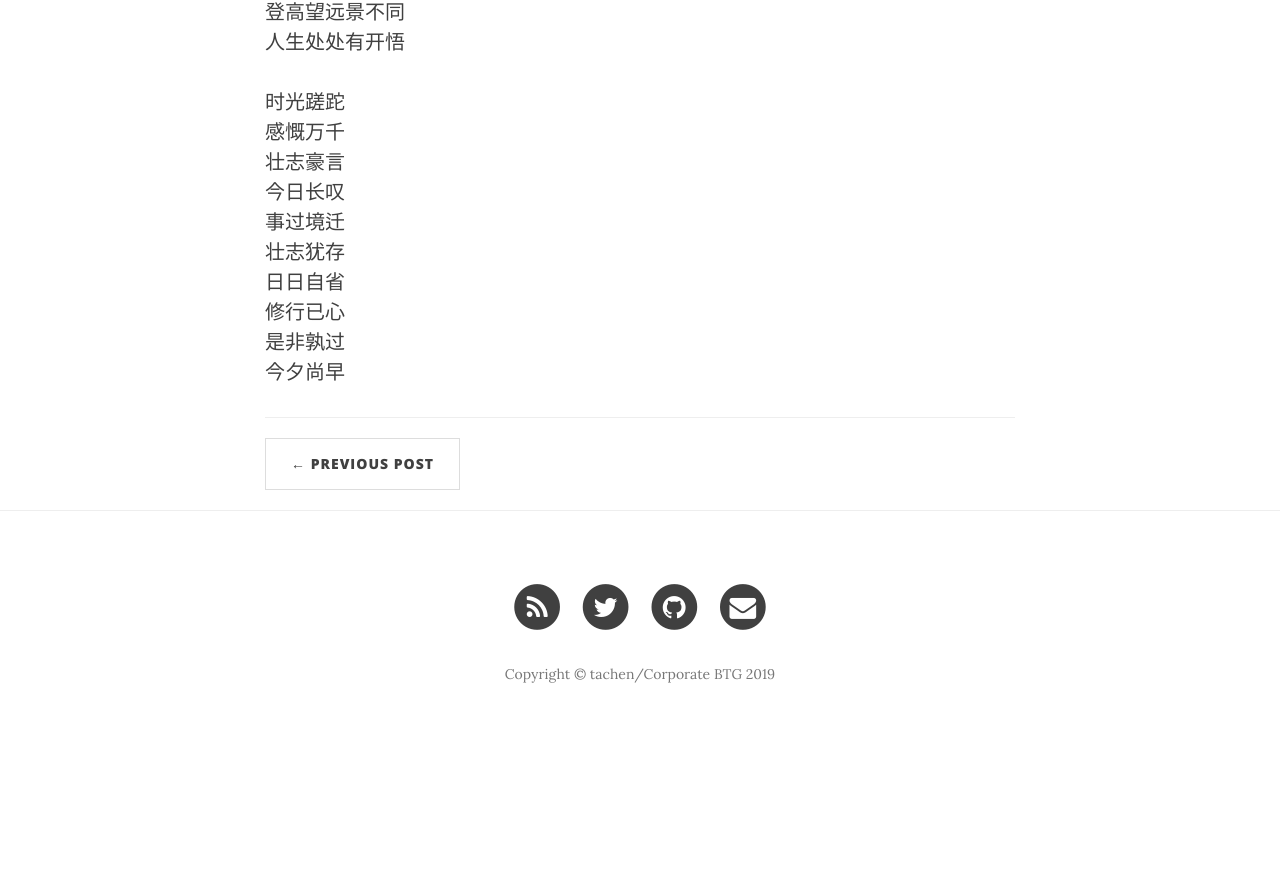
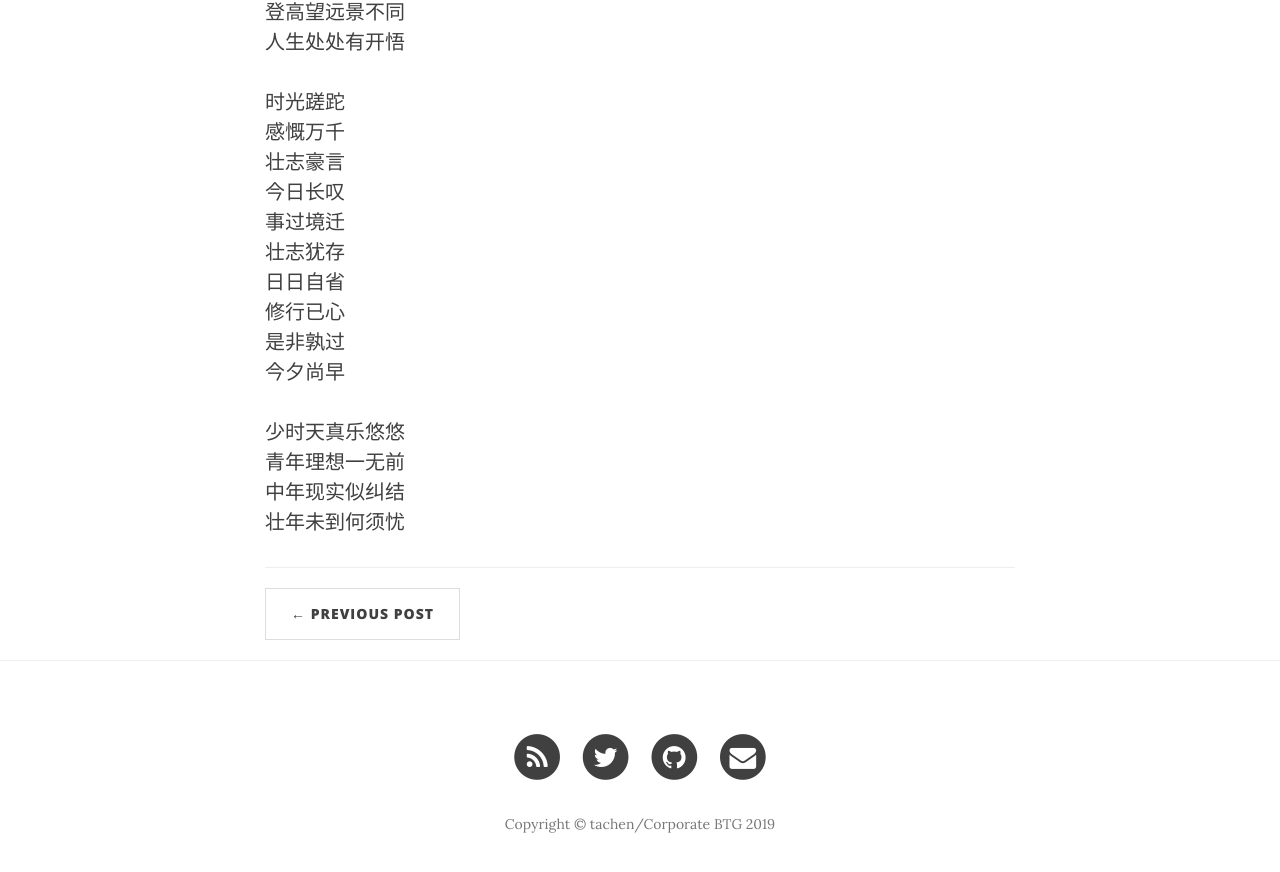
Before and after one commit to tachen/tachen.github.io, a Jekyll site: the page built from _posts/2017-10-26-PersonValue.markdown, in a window 1280 px wide and 900 px high, scrolled down 822 px. Shown: the top 872 px of the window. Built offline with Jekyll 4.4.1, drawn with Linux system fonts in a browser that asks for light colours; nearby versions of some CDN libraries; before the commit the page ends 1572 px from its top, so only the background shows below that.

Commit message:
Update 2017-10-26-PersonValue.markdown

```diff
--- a/_posts/2017-10-26-PersonValue.markdown
+++ b/_posts/2017-10-26-PersonValue.markdown
@@ -29,4 +29,9 @@ header-img: "img/post-PersonValue-bg-0.jpg"
 修行已心<br/>
 是非孰过<br/>
 今夕尚早<br/>
+<br/>
+少时天真乐悠悠<br/>
+青年理想一无前<br/>
+中年现实似纠结<br/>
+壮年未到何须忧<br/>
 </p>
```
